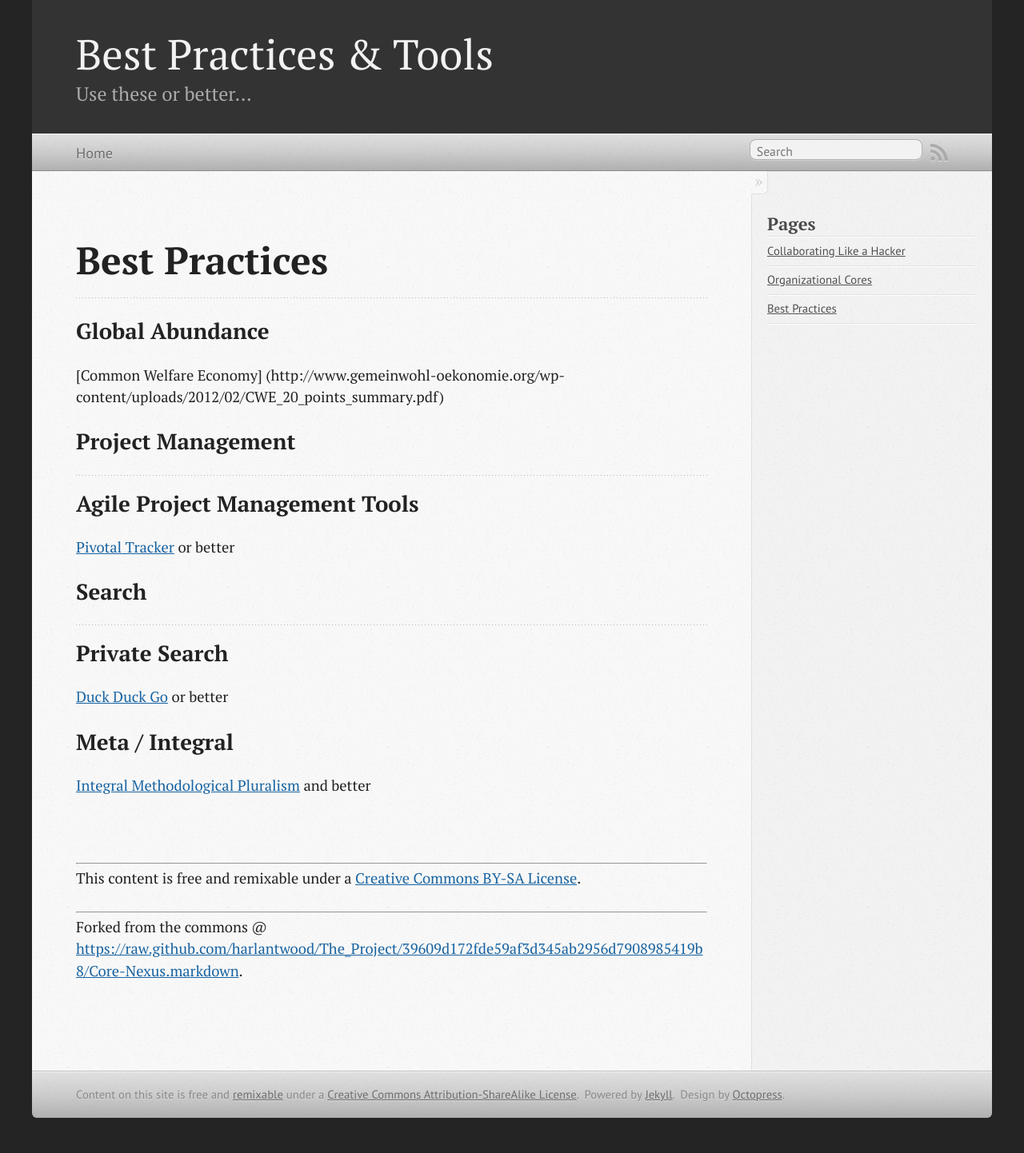
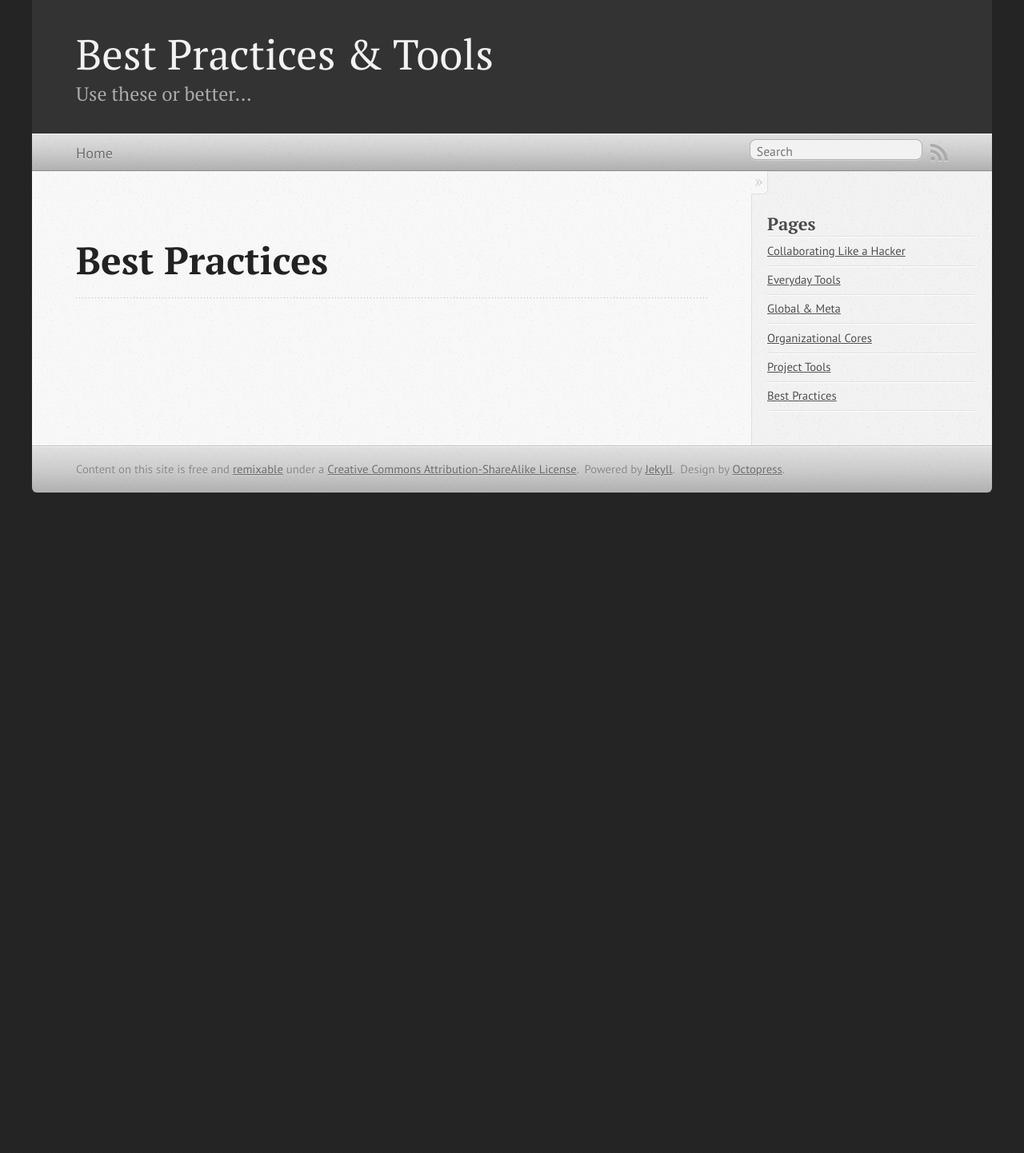
Before and after one commit to summershapiro/Best-Practices, a Jekyll site: the page built from index.markdown, in a window 1280 px wide. Shown: the whole page at 80% size. Built offline with Jekyll 4.4.1, drawn with Linux system fonts in a browser that asks for light colours; Markdown is read by kramdown in place of the engine named in the settings; after the commit the page ends 900 px from its top, so only the background shows below that.

Commit message:
Subdivide pages

```diff
--- a/index.markdown
+++ b/index.markdown
@@ -3,36 +3,3 @@ layout: page
 title: Best Practices
 contributors: Harlan T Wood
 ---
-
-Global Abundance
------------------
-[Common Welfare Economy] (http://www.gemeinwohl-oekonomie.org/wp-content/uploads/2012/02/CWE_20_points_summary.pdf)
-
-Project Management
-==================
-
-Agile Project Management Tools
-------------------------------
-[Pivotal Tracker](http://www.pivotaltracker.com/) or better
-
-Search
-======
-
-Private Search
---------------
-[Duck Duck Go](https://duckduckgo.com) or better
-
-Meta / Integral
-===============
-[Integral Methodological Pluralism](http://www.slideshare.net/timbomb/integral-methodological-pluralismkey) and better
-
-<br />
-
-* * *
-
-This content is free and remixable under a
-<a rel="license" href="http://creativecommons.org/licenses/by-sa/3.0/">Creative Commons BY-SA License</a>.
-
-* * *
-
-Forked from the commons @ <https://raw.github.com/harlantwood/The_Project/39609d172fde59af3d345ab2956d7908985419b8/Core-Nexus.markdown>.
```
Also changed, not shown: Everyday-Tools.markdown (added, +9 -0 lines), Global-&-Meta.markdown (added, +13 -0 lines), Project-Tools.markdown (added, +9 -0 lines).
